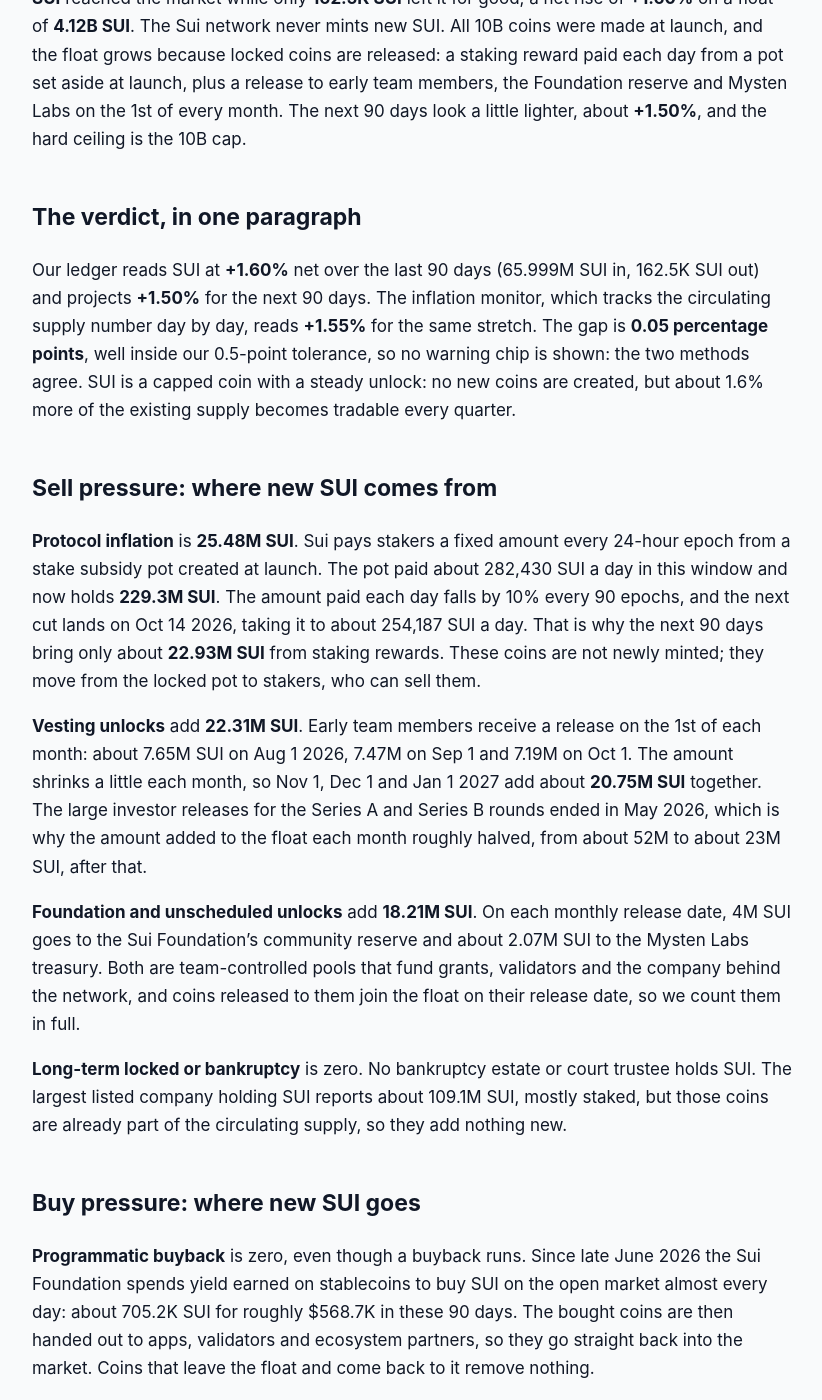
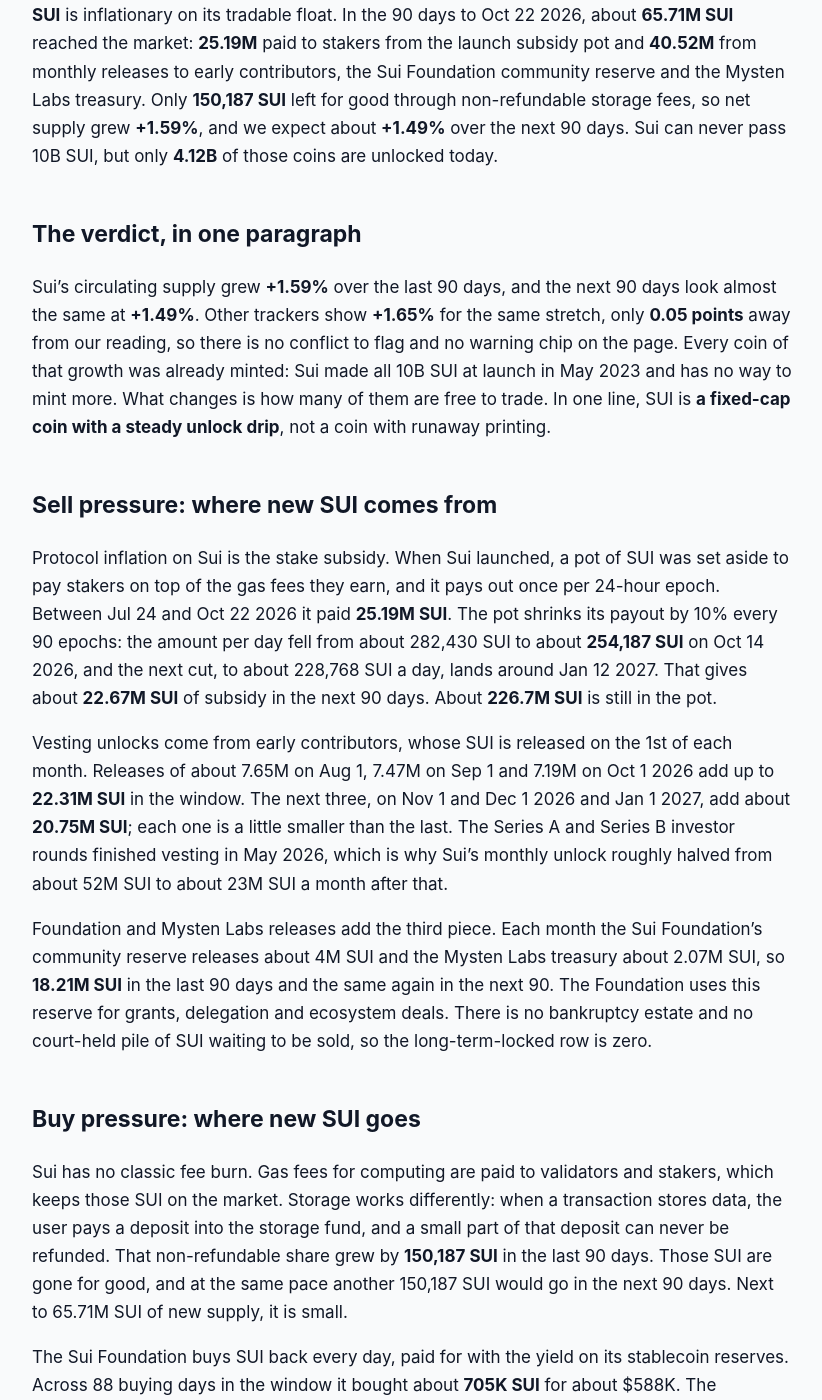
Before and after one commit to jeevansongmy-spec/mrnasdog-articles, a Jekyll site: the page built from crypto/sui-pressure-framework.md, in a window 1280 px wide and 1400 px high, scrolled down 286 px. Shown: the whole window, without its empty margins (228-1050 px from the left). Built offline with Jekyll 4.4.1, drawn with Linux system fonts in a browser that asks for light colours; some of the changed text lies outside the part shown.

Commit message:
publish: crypto/sui-pressure-framework

```diff
--- a/crypto/sui-pressure-framework.md
+++ b/crypto/sui-pressure-framework.md
@@ -1,6 +1,6 @@
 ---
 title:         "SUI Inflation Analysis · October 2026 · Supply growing · projected to keep growing"
-description: "SUI supply is growing: 25.48M SUI of staking rewards plus 40.52M of monthly releases vs 162.5K removed gives +1.60% in 90 days, +1.50% projected next."
+description: "SUI supply is growing: 25.19M SUI of stake subsidy plus 40.52M of monthly releases vs 150K removed gives +1.59% in 90 days, about +1.49% projected next."
 canonical_url: "https://mrnasdog.com/research/sui/inflation"
 tags: ["crypto", "sui", "layer1", "vesting"]
 published: true
@@ -11,56 +11,55 @@ published: true
 
 <!-- main-page -->
 ➜ Start with the Sui Network coin page for the short answer (should you buy SUI?) and its price drivers: [mrnasdog.com/research/sui](https://mrnasdog.com/research/sui)
-SUI supply is growing: in the last 90 days **65.999M SUI** reached the market while only **162.5K SUI** left it for good, a net rise of **+1.60%** on a float of **4.12B SUI**. The Sui network never mints new SUI. All 10B coins were made at launch, and the float grows because locked coins are released: a staking reward paid each day from a pot set aside at launch, plus a release to early team members, the Foundation reserve and Mysten Labs on the 1st of every month. The next 90 days look a little lighter, about **+1.50%**, and the hard ceiling is the 10B cap.
+
+**SUI** is inflationary on its tradable float. In the 90 days to Oct 22 2026, about **65.71M SUI** reached the market: **25.19M** paid to stakers from the launch subsidy pot and **40.52M** from monthly releases to early contributors, the Sui Foundation community reserve and the Mysten Labs treasury. Only **150,187 SUI** left for good through non-refundable storage fees, so net supply grew **+1.59%**, and we expect about **+1.49%** over the next 90 days. Sui can never pass 10B SUI, but only **4.12B** of those coins are unlocked today.
 
 ## The verdict, in one paragraph
 
-Our ledger reads SUI at **+1.60%** net over the last 90 days (65.999M SUI in, 162.5K SUI out) and projects **+1.50%** for the next 90 days. The inflation monitor, which tracks the circulating supply number day by day, reads **+1.55%** for the same stretch. The gap is **0.05 percentage points**, well inside our 0.5-point tolerance, so no warning chip is shown: the two methods agree. SUI is a capped coin with a steady unlock: no new coins are created, but about 1.6% more of the existing supply becomes tradable every quarter.
+Sui's circulating supply grew **+1.59%** over the last 90 days, and the next 90 days look almost the same at **+1.49%**. Other trackers show **+1.65%** for the same stretch, only **0.05 points** away from our reading, so there is no conflict to flag and no warning chip on the page. Every coin of that growth was already minted: Sui made all 10B SUI at launch in May 2023 and has no way to mint more. What changes is how many of them are free to trade. In one line, SUI is **a fixed-cap coin with a steady unlock drip**, not a coin with runaway printing.
 
 ## Sell pressure: where new SUI comes from
 
-**Protocol inflation** is **25.48M SUI**. Sui pays stakers a fixed amount every 24-hour epoch from a stake subsidy pot created at launch. The pot paid about 282,430 SUI a day in this window and now holds **229.3M SUI**. The amount paid each day falls by 10% every 90 epochs, and the next cut lands on Oct 14 2026, taking it to about 254,187 SUI a day. That is why the next 90 days bring only about **22.93M SUI** from staking rewards. These coins are not newly minted; they move from the locked pot to stakers, who can sell them.
+Protocol inflation on Sui is the stake subsidy. When Sui launched, a pot of SUI was set aside to pay stakers on top of the gas fees they earn, and it pays out once per 24-hour epoch. Between Jul 24 and Oct 22 2026 it paid **25.19M SUI**. The pot shrinks its payout by 10% every 90 epochs: the amount per day fell from about 282,430 SUI to about **254,187 SUI** on Oct 14 2026, and the next cut, to about 228,768 SUI a day, lands around Jan 12 2027. That gives about **22.67M SUI** of subsidy in the next 90 days. About **226.7M SUI** is still in the pot.
 
-**Vesting unlocks** add **22.31M SUI**. Early team members receive a release on the 1st of each month: about 7.65M SUI on Aug 1 2026, 7.47M on Sep 1 and 7.19M on Oct 1. The amount shrinks a little each month, so Nov 1, Dec 1 and Jan 1 2027 add about **20.75M SUI** together. The large investor releases for the Series A and Series B rounds ended in May 2026, which is why the amount added to the float each month roughly halved, from about 52M to about 23M SUI, after that.
+Vesting unlocks come from early contributors, whose SUI is released on the 1st of each month. Releases of about 7.65M on Aug 1, 7.47M on Sep 1 and 7.19M on Oct 1 2026 add up to **22.31M SUI** in the window. The next three, on Nov 1 and Dec 1 2026 and Jan 1 2027, add about **20.75M SUI**; each one is a little smaller than the last. The Series A and Series B investor rounds finished vesting in May 2026, which is why Sui's monthly unlock roughly halved from about 52M SUI to about 23M SUI a month after that.
 
-**Foundation and unscheduled unlocks** add **18.21M SUI**. On each monthly release date, 4M SUI goes to the Sui Foundation's community reserve and about 2.07M SUI to the Mysten Labs treasury. Both are team-controlled pools that fund grants, validators and the company behind the network, and coins released to them join the float on their release date, so we count them in full.
-
-**Long-term locked or bankruptcy** is zero. No bankruptcy estate or court trustee holds SUI. The largest listed company holding SUI reports about 109.1M SUI, mostly staked, but those coins are already part of the circulating supply, so they add nothing new.
+Foundation and Mysten Labs releases add the third piece. Each month the Sui Foundation's community reserve releases about 4M SUI and the Mysten Labs treasury about 2.07M SUI, so **18.21M SUI** in the last 90 days and the same again in the next 90. The Foundation uses this reserve for grants, delegation and ecosystem deals. There is no bankruptcy estate and no court-held pile of SUI waiting to be sold, so the long-term-locked row is zero.
 
 ## Buy pressure: where new SUI goes
 
-**Programmatic buyback** is zero, even though a buyback runs. Since late June 2026 the Sui Foundation spends yield earned on stablecoins to buy SUI on the open market almost every day: about 705.2K SUI for roughly $568.7K in these 90 days. The bought coins are then handed out to apps, validators and ecosystem partners, so they go straight back into the market. Coins that leave the float and come back to it remove nothing.
+Sui has no classic fee burn. Gas fees for computing are paid to validators and stakers, which keeps those SUI on the market. Storage works differently: when a transaction stores data, the user pays a deposit into the storage fund, and a small part of that deposit can never be refunded. That non-refundable share grew by **150,187 SUI** in the last 90 days. Those SUI are gone for good, and at the same pace another 150,187 SUI would go in the next 90 days. Next to 65.71M SUI of new supply, it is small.
 
-**Protocol fee burn** is **162.5K SUI**. Sui does not burn gas the way some chains do: the computation part of each fee goes to stakers. But storage fees go into a storage fund, and a share of that fund can never be paid back. That non-refundable part grew by 162,477 SUI in 90 days, about 1,805 SUI a day, and we count it as coins removed for good. Next 90 days we assume the same pace.
-
-**Foundation buy** is zero: apart from the buyback above, no team or treasury purchase of SUI appeared this window. The Foundation's $30M investment in an AI data project on Oct 11 2026 buys into that project, not into SUI. **New long-term lock** is also zero. About 7.08B SUI is staked, but staking can be undone and staked coins still count as circulating, and refundable storage deposits rose only 30,325 SUI.
+The Sui Foundation buys SUI back every day, paid for with the yield on its stablecoin reserves. Across 88 buying days in the window it bought about **705K SUI** for about $588K. The Foundation hands those coins back out to network users, validators and partners rather than burning or locking them, so the buyback moves SUI around but removes nothing from the supply. The Foundation does not buy and hold SUI beyond this, and no new long-term lock was announced. About 7.08B SUI is staked, but staked coins count the same way as any other, so staking takes nothing out.
 
 ## Foundation and overhang
 
-About **5.88B SUI**, close to 59% of the 10B supply, is still locked. The Foundation's published plan releases another **664.5M SUI** between now and May 2030, through the monthly releases and the staking reward pot (229.3M SUI of it sits in the pot today). The remaining **5.22B SUI** has no release date at all: the plan simply stops in May 2030. That undated block is the largest overhang on SUI, and it is held by the Foundation's community reserve and other team pools in custody, not in wallets anyone can watch on-chain.
+The biggest number on Sui's supply sheet is what has not been released yet. Of 10B SUI, about **4.12B** are unlocked. The Sui Foundation's published calendar releases about **664.5M SUI** more by May 2030, through the stake subsidy and the monthly releases above. A further **5.22B SUI** has no release date at all; the Foundation has only said it comes after 2030. That undated block is more than the whole circulating supply today.
 
-We check the reward pot on-chain every day and the release plan and Foundation news about every two weeks. The buyback does not build up a stock, because its coins are handed back out. If any of these locked pools falls faster than the published plan between our checks, for example through a direct sale of locked coins to a treasury company, the extra outflow enters Foundation and unscheduled unlocks at the next refresh.
+We watch these overhangs separately: the stake subsidy pot (about 226.7M SUI, read on-chain every day), the community reserve and Mysten Labs treasury releases (about 6.07M SUI a month, checked at every rebuild), and the undated 5.22B SUI block. The Foundation's buyback keeps almost no standing balance because it hands its coins back out. If any of these balances falls faster than its calendar between our checks, or the Foundation pays for a deal in locked SUI outside the calendar, that outflow is added to the Foundation row at the next refresh.
 
-## How SUI compares to other proof-of-stake Layer 1s
+## How SUI compares to other proof-of-stake Layer 1 chains
 
-SUI sits in the group of young proof-of-stake Layer 1s that launched with most of their supply locked. What sets SUI apart is the hard cap. Solana and Ethereum have no fixed supply: Solana mints new SOL for stakers on a schedule that falls each year, and Ethereum mints new ETH for validators while burning part of every fee. Aptos also pays stakers with newly minted APT on top of its monthly unlocks. Sui pays stakers from coins that already exist: the code that created the 10B SUI at launch threw away the ability to make more.
+Most proof-of-stake Layer 1 chains pay stakers in brand-new coins with no cap, so their supply keeps rising forever. Sui is different by design: all 10B SUI were made at launch, and staking rewards come out of a pre-funded pot that shrinks by 10% every 90 days. That makes Sui's staking drip smaller each quarter, while an uncapped chain's issuance only falls as a share of a growing supply.
 
-The cost of that design is a long unlock. Only about 41% of SUI circulates today, so the float keeps growing by about 1.5% to 1.6% a quarter even with zero new minting, which is faster than a mature chain like Ethereum. And unlike chains with a large fee burn, Sui removes very little: its fees are kept low on purpose, gasless stablecoin transfers went live in May 2026, and the only coins removed for good are the small non-refundable share of storage fees.
+The catch is the unlock calendar. Like other recent chains with big insider and foundation allocations, Sui's tradable float grows mainly through scheduled releases, not mining or minting. Ethereum burns part of every fee and Solana burns part of each transaction fee, but Sui returns most fees to stakers and only retires a thin slice through non-refundable storage. So Sui's supply story is custody versus market float: the cap is fixed and hard, but the float can still grow for years.
 
 ## What to watch in the next 90 days
 
-**Oct 14 2026:** the staking reward drops 10%, to about 254,187 SUI a day, as the reward pot's 90-epoch cut kicks in.
+Nov 1 2026: the next monthly release, about 13.15M SUI to early contributors, the community reserve and Mysten Labs, plus that month's stake subsidy.
 
-**Nov 1 2026, Dec 1 2026 and Jan 1 2027:** monthly releases of about 13.15M, 12.97M and 12.84M SUI to early team members, the community reserve and Mysten Labs.
+Dec 1 2026 and Jan 1 2027: two more monthly releases, about 12.97M SUI and 12.84M SUI.
 
-**Foundation deals:** whether the Foundation pays for investments such as the Oct 11 2026 AI data project deal with locked SUI, or sells locked SUI to treasury companies, which would move coins outside the published plan.
+Around Jan 12 2027: the stake subsidy steps down another 10%, to about 228,768 SUI a day.
 
-**Storage fees and the buyback:** whether more network use (new stablecoin transfers in phone wallets, Bitcoin lending apps) lifts the non-refundable storage share above about 1,805 SUI a day, and whether the Foundation ever keeps or destroys the coins it buys instead of handing them out.
+Any Foundation deal paid in SUI: the Sui Foundation announced a $30M investment in DATA Network on Oct 12 2026 without saying how it pays. If it pays in locked SUI outside the calendar, that would be new supply on top of this ledger.
+
+Any change to the release calendar itself: the Foundation last revised its schedule page on Jul 16 2026 and says the schedule can be adjusted.
 
 ## Summary
 
-SUI is a capped coin whose tradable supply grows by about **+1.60%** every 90 days, with **+1.50%** projected for the next 90 days. The growth comes from releasing coins made at launch: about 25.48M SUI of staking rewards and about 40.52M SUI of monthly team, reserve and Mysten Labs releases in the last window, against only 162.5K SUI removed through storage fees. The key risk is the 5.88B SUI still locked, of which 5.22B has no release date, while the Foundation's buyback hands its coins back out. The ceiling is the 10B SUI made at launch; no new coins are minted.
+SUI is a fixed-cap coin whose tradable supply still grows about **1.5% every 90 days**. The growth comes from a shrinking stake subsidy (**25.19M SUI** in the last 90 days) and monthly releases to early contributors, the Sui Foundation and Mysten Labs (**40.52M SUI**), while non-refundable storage fees retire only about 150K SUI. The key risk is the size of what is still locked: 664.5M SUI on the calendar to 2030 and 5.22B SUI with no date. The ceiling is hard at 10B SUI, but only 4.12B of them trade today.
 
 ---
 
-*MrNasDog Pressure Framework analysis of SUI, Metric 1 — Inflation. Data + explanation only. Not financial advice. Checked Oct 12 2026.*
+*MrNasDog Pressure Framework analysis of SUI, Metric 1 — Inflation. Data + explanation only. Not financial advice. Checked Oct 22 2026.*
```
